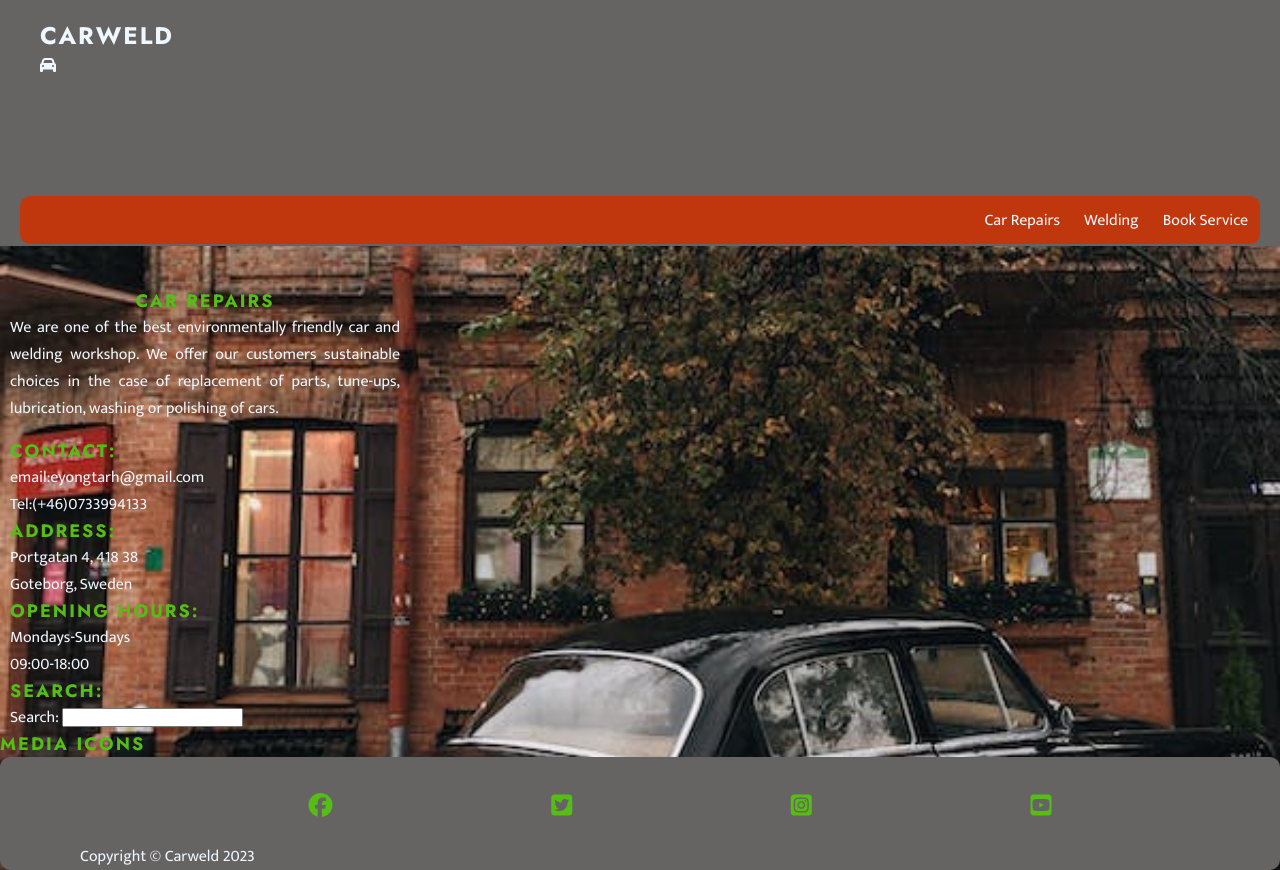
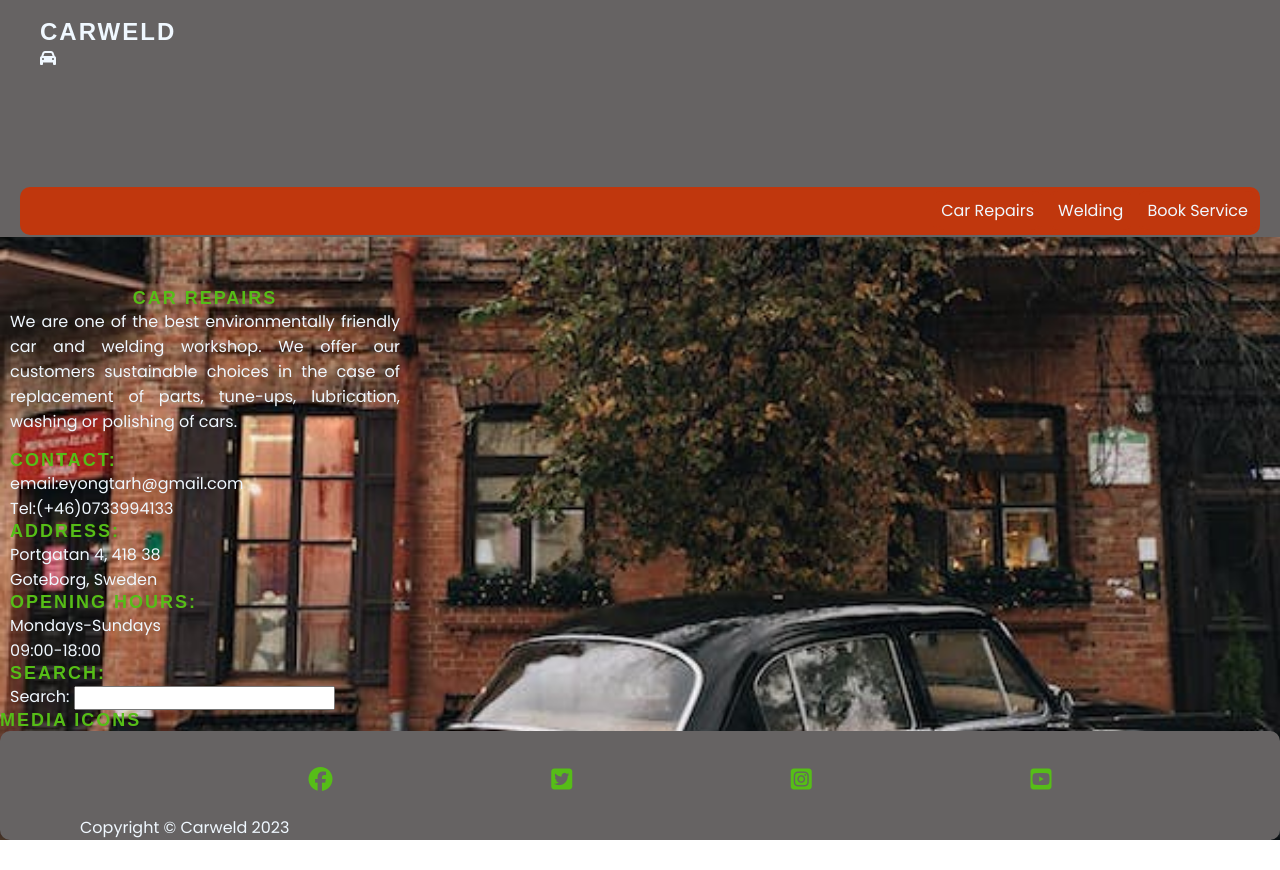
Before and after one commit to Eyongtarh/Carweld, a plain HTML site: page index.html in a window 1280 px wide. After the commit the page ends 840 px from the top, so only its background shows below. Drawn offline with Linux system fonts and the light colour scheme.

Commit message:
changed font-family

```diff
--- a/assets/css/style.css
+++ b/assets/css/style.css
@@ -1,10 +1,11 @@
-@import url('https://fonts.googleapis.com/css2?family=Jost:ital,wght@0,100;0,200;0,300;0,400;0,500;0,600;0,700;0,800;0,900;1,100;1,200;1,300;1,400;1,500;1,600;1,700;1,800;1,900&family=Mukta:wght@200;300;400;500;600;700;800&display=swap');
+/* Google font import */
+@import url('https://fonts.googleapis.com/css2?family=Poppins:ital,wght@0,100;0,200;0,300;0,400;0,500;0,600;0,700;0,800;0,900;1,100;1,200;1,300;1,400;1,500;1,600;1,700;1,800;1,900&family=Roboto:ital,wght@0,100;0,300;0,400;0,500;0,700;0,900;1,100;1,300;1,400;1,500;1,700;1,900&display=swap');
 
 /* Asterisk wild card selector */
-
 * {
     padding: 0;
     margin: 0;
+    font-family: "Poppins", sans-serif;
     box-sizing: border-box;
 }
 
@@ -21,6 +22,9 @@ body {
     font-family: 'mukta', sans-serif;
 }
 
+H1 {
+    font-family: "Roboto", sans-serif;
+}
 
 /* Header */
 header {
```
